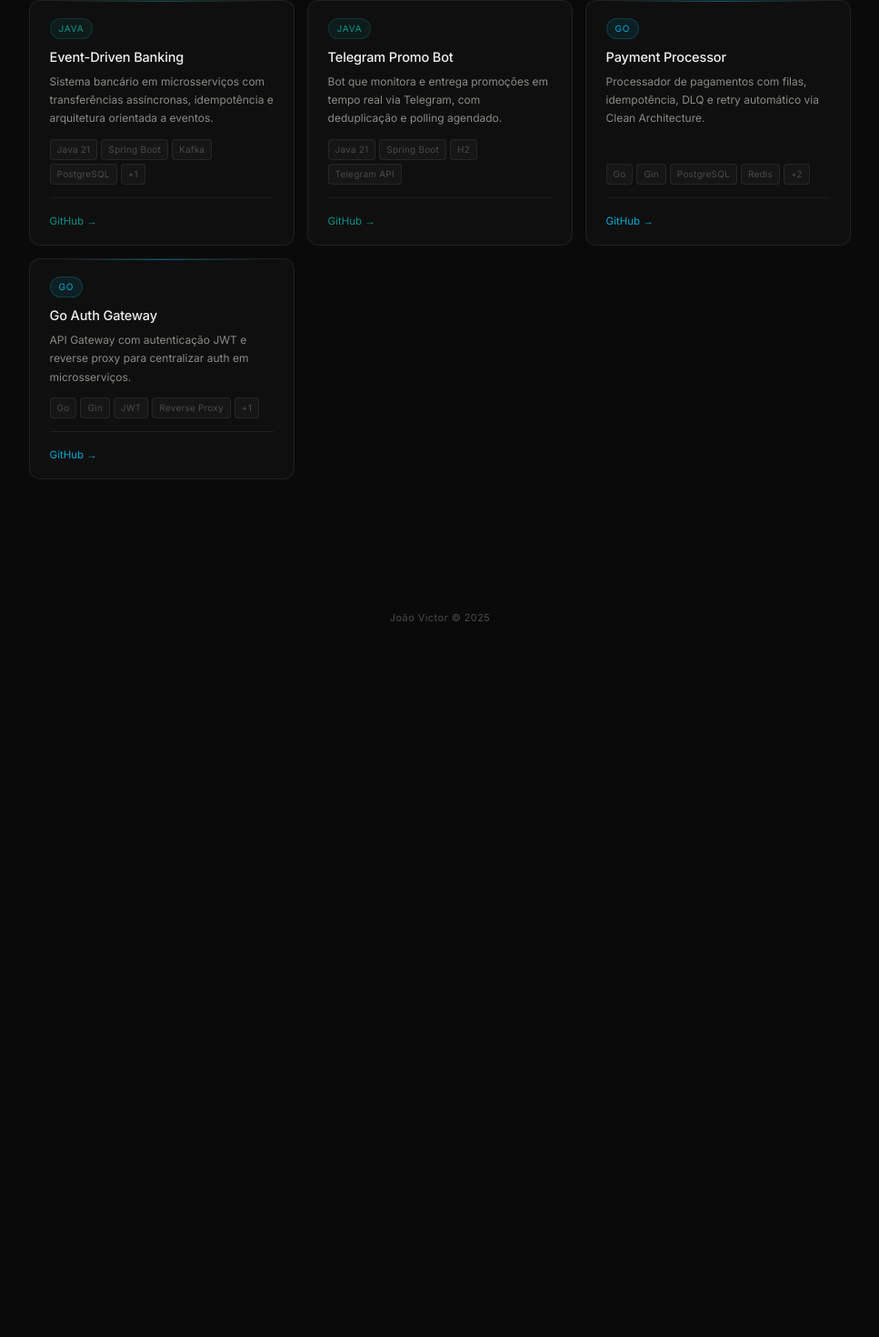
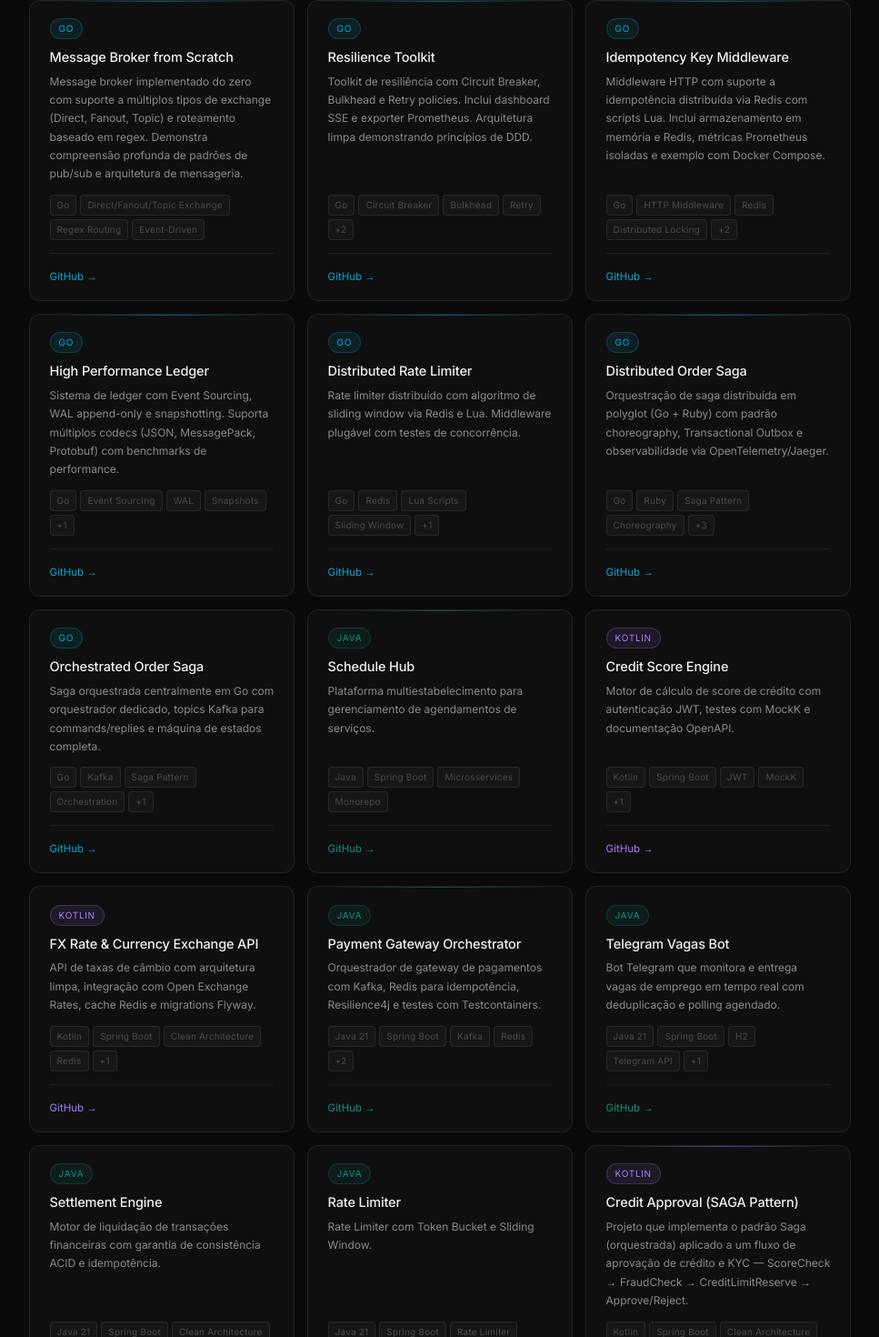
Before and after one commit to joaodddev/portfolio, a Next.js app: page / in a window 1280 px wide. Shown: the part 962-2432 px from the top of the page at 91% size, without its empty margins (156-1123 px from the left). Before the commit the page ends 1689 px from the top, so only its background shows below. Built offline with nearby package versions, Linux system fonts and the light colour scheme.

Commit message:
feat: atualizar projetos do portfólio

```diff
--- a/src/data/projects.ts
+++ b/src/data/projects.ts
@@ -13,41 +13,167 @@ export interface Project {
 const projects: Project[] = [
   {
     id: '1',
-    name: 'Event-Driven Banking',
-    lang: 'java',
-    tags: ['Java 21', 'Spring Boot', 'Kafka', 'PostgreSQL', 'Docker'],
-    desc: 'Sistema bancário em microsserviços com transferências assíncronas, idempotência e arquitetura orientada a eventos.',
-    url: 'https://github.com/joaodddev',
+    name: 'Message Broker from Scratch',
+    lang: 'go',
+    tags: ['Go', 'Direct/Fanout/Topic Exchange', 'Regex Routing', 'Event-Driven'],
+    desc: 'Message broker implementado do zero com suporte a múltiplos tipos de exchange (Direct, Fanout, Topic) e roteamento baseado em regex. Demonstra compreensão profunda de padrões de pub/sub e arquitetura de mensageria.',
+    url: 'https://github.com/nevvesdev/message-broker',
     featured: true,
   },
   {
     id: '2',
-    name: 'Telegram Promo Bot',
-    lang: 'java',
-    tags: ['Java 21', 'Spring Boot', 'H2', 'Telegram API'],
-    desc: 'Bot que monitora e entrega promoções em tempo real via Telegram, com deduplicação e polling agendado.',
-    url: 'https://github.com/joaodddev',
-    featured: false,
+    name: 'Resilience Toolkit',
+    lang: 'go',
+    tags: ['Go', 'Circuit Breaker', 'Bulkhead', 'Retry', 'Clean Architecture', 'DDD'],
+    desc: 'Toolkit de resiliência com Circuit Breaker, Bulkhead e Retry policies. Inclui dashboard SSE e exporter Prometheus. Arquitetura limpa demonstrando princípios de DDD.',
+    url: 'https://github.com/nevvesdev/resilience-toolkit',
+    featured: true,
   },
   {
     id: '3',
-    name: 'Payment Processor',
+    name: 'Idempotency Key Middleware',
     lang: 'go',
-    tags: ['Go', 'Gin', 'PostgreSQL', 'Redis', 'Kafka', 'Docker'],
-    desc: 'Processador de pagamentos com filas, idempotência, DLQ e retry automático via Clean Architecture.',
-    url: 'https://github.com/joaodddev',
+    tags: ['Go', 'HTTP Middleware', 'Redis', 'Distributed Locking', 'Lua Scripts', 'Prometheus'],
+    desc: 'Middleware HTTP com suporte a idempotência distribuída via Redis com scripts Lua. Inclui armazenamento em memória e Redis, métricas Prometheus isoladas e exemplo com Docker Compose.',
+    url: 'https://github.com/nevvesdev/idempotency-key-middleware',
     featured: true,
   },
   {
     id: '4',
-    name: 'Go Auth Gateway',
+    name: 'High Performance Ledger',
     lang: 'go',
-    tags: ['Go', 'Gin', 'JWT', 'Reverse Proxy', 'Docker'],
-    desc: 'API Gateway com autenticação JWT e reverse proxy para centralizar auth em microsserviços.',
-    url: 'https://github.com/joaodddev',
+    tags: ['Go', 'Event Sourcing', 'WAL', 'Snapshots', 'Benchmarks'],
+    desc: 'Sistema de ledger com Event Sourcing, WAL append-only e snapshotting. Suporta múltiplos codecs (JSON, MessagePack, Protobuf) com benchmarks de performance.',
+    url: 'https://github.com/nevvesdev/high-perf-ledger',
     featured: true,
   },
-  // ── adicione novos projetos acima desta linha ──
+  {
+    id: '5',
+    name: 'Distributed Rate Limiter',
+    lang: 'go',
+    tags: ['Go', 'Redis', 'Lua Scripts', 'Sliding Window', 'Middleware'],
+    desc: 'Rate limiter distribuído com algoritmo de sliding window via Redis e Lua. Middleware plugável com testes de concorrência.',
+    url: 'https://github.com/nevvesdev/distributed-rate-limiter',
+    featured: true,
+  },
+  {
+    id: '6',
+    name: 'Distributed Order Saga',
+    lang: 'go',
+    tags: ['Go', 'Ruby', 'Saga Pattern', 'Choreography', 'Transactional Outbox', 'OpenTelemetry', 'Jaeger'],
+    desc: 'Orquestração de saga distribuída em polyglot (Go + Ruby) com padrão choreography, Transactional Outbox e observabilidade via OpenTelemetry/Jaeger.',
+    url: 'https://github.com/nevvesdev/distributed-order-saga',
+    featured: true,
+  },
+  {
+    id: '7',
+    name: 'Orchestrated Order Saga',
+    lang: 'go',
+    tags: ['Go', 'Kafka', 'Saga Pattern', 'Orchestration', 'State Machine'],
+    desc: 'Saga orquestrada centralmente em Go com orquestrador dedicado, topics Kafka para commands/replies e máquina de estados completa.',
+    url: 'https://github.com/nevvesdev/orchestrated-order-saga',
+    featured: false,
+  },
+  {
+    id: '8',
+    name: 'Schedule Hub',
+    lang: 'java',
+    tags: ['Java', 'Spring Boot', 'Microsservices', 'Monorepo'],
+    desc: 'Plataforma multiestabelecimento para gerenciamento de agendamentos de serviços.',
+    url: 'https://github.com/nevvesdev/schedulehub',
+    featured: true,
+  },
+  {
+    id: '9',
+    name: 'Credit Score Engine',
+    lang: 'kotlin',
+    tags: ['Kotlin', 'Spring Boot', 'JWT', 'MockK', 'OpenAPI'],
+    desc: 'Motor de cálculo de score de crédito com autenticação JWT, testes com MockK e documentação OpenAPI.',
+    url: 'https://github.com/nevvesdev/credit-score-engine',
+    featured: false,
+  },
+  {
+    id: '10',
+    name: 'FX Rate & Currency Exchange API',
+    lang: 'kotlin',
+    tags: ['Kotlin', 'Spring Boot', 'Clean Architecture', 'Redis', 'Flyway'],
+    desc: 'API de taxas de câmbio com arquitetura limpa, integração com Open Exchange Rates, cache Redis e migrations Flyway.',
+    url: 'https://github.com/nevvesdev/fx-rate-api',
+    featured: false,
+  },
+  {
+    id: '11',
+    name: 'Payment Gateway Orchestrator',
+    lang: 'java',
+    tags: ['Java 21', 'Spring Boot', 'Kafka', 'Redis', 'Resilience4j', 'Testcontainers'],
+    desc: 'Orquestrador de gateway de pagamentos com Kafka, Redis para idempotência, Resilience4j e testes com Testcontainers.',
+    url: 'https://github.com/nevvesdev/payment-gateway-orchestrator',
+    featured: true,
+  },
+  {
+    id: '12',
+    name: 'Telegram Vagas Bot',
+    lang: 'java',
+    tags: ['Java 21', 'Spring Boot', 'H2', 'Telegram API', 'Web Scraping'],
+    desc: 'Bot Telegram que monitora e entrega vagas de emprego em tempo real com deduplicação e polling agendado.',
+    url: 'https://github.com/nevvesdev/vagas-bot',
+    featured: false,
+  },
+  {
+    id: '13',
+    name: 'Settlement Engine',
+    lang: 'java',
+    tags: ['Java 21', 'Spring Boot', 'Clean Architecture', 'Indempotência', 'ACID'],
+    desc: 'Motor de liquidação de transações financeiras com garantia de consistência ACID e idempotência.',
+    url: 'https://github.com/nevvesdev/settlement-engine',
+    featured: false,
+  },
+  {
+    id: '14',
+    name: 'Rate Limiter',
+    lang: 'java',
+    tags: ['Java 21', 'Spring Boot', 'Rate Limiter', 'Token Bucket', 'Sliding Window'],
+    desc: 'Rate Limiter com Token Bucket e Sliding Window.',
+    url: 'https://github.com/nevvesdev/rate-limiter',
+    featured: false,
+  },
+  {
+    id: '15',
+    name: 'Credit Approval (SAGA Pattern)',
+    lang: 'kotlin',
+    tags: ['Kotlin', 'Spring Boot', 'Clean Architecture', 'SAGA Pattern', 'Redis', 'Flyway'],
+    desc: 'Projeto que implementa o padrão Saga (orquestrada) aplicado a um fluxo de aprovação de crédito e KYC — ScoreCheck → FraudCheck → CreditLimitReserve → Approve/Reject.',
+    url: 'https://github.com/nevvesdev/credit-approval-saga',
+    featured: true,
+  },
+  {
+    id: '16',
+    name: 'Serverless Order Processing',
+    lang: 'go',
+    tags: ['Go', 'AWS', 'Lambda', 'Clean Architeture'],
+    desc: 'Projeto desenvolvido para estudo de arquitetura Serverless (AWS Lambda) utilizando Go.',
+    url: 'https://github.com/nevvesdev/serverless-order-processing',
+    featured: true,
+  },
+  {
+    id: '17',
+    name: 'CQRS Pattern',
+    lang: 'java',
+    tags: ['Java 21', 'Spring Boot', 'Microsservices', 'CQRS Pattern', 'Transactional Outbox', 'CDC'],
+    desc: 'Implementação dos padrões CQRS, Transactional Outbox e CDC com dois microsserviços em Spring Boot 3.0 + Java 21.',
+    url: 'https://github.com/nevvesdev/cqrs-pattern',
+    featured: true,
+  },
+  {
+    id: '18',
+    name: 'Interbank Transfer Service',
+    lang: 'kotlin',
+    tags: ['Kotlin', 'Spring Boot', 'Clean Architecture', 'gRPC'],
+    desc: 'Serviço de transferência interbancária com Kotlin + Spring Boot + gRPC.',
+    url: 'https://github.com/nevvesdev/interbank-transfer-service',
+    featured: false,
+  }
+  // novos projetos acima desta linha
 ]
 
 export default projects
```
